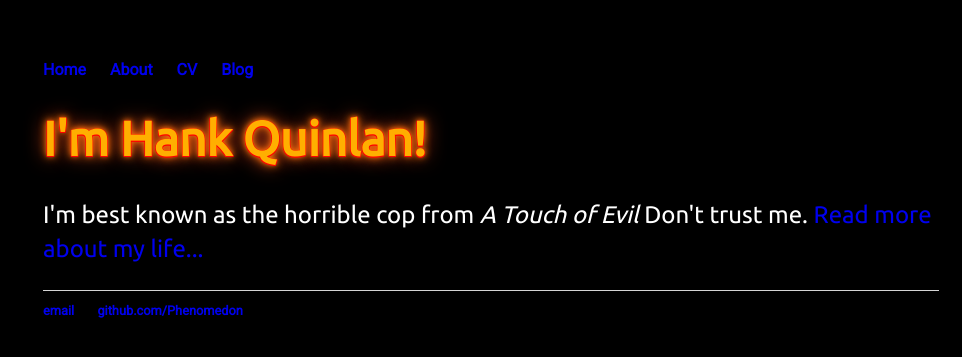
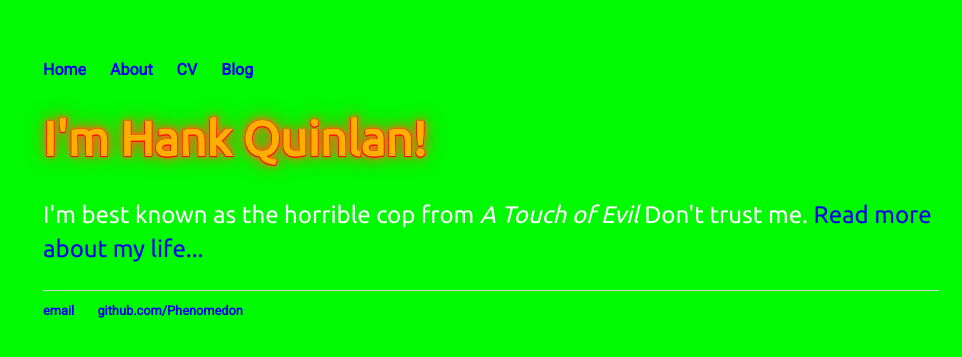
Before and after one commit to Phenomedon/Phenomedon.github.io, a Jekyll site: the page built from index.html, in a window 1280 px wide. Shown: the top 357 px of the page, without its empty margins (149-1111 px from the left). Built offline with Jekyll 4.4.1, drawn with Linux system fonts in a browser that asks for light colours.

Commit message:
Update main.css

```diff
--- a/css/main.css
+++ b/css/main.css
@@ -2,7 +2,7 @@
 
 body {
     font-family: 'Ubuntu', 'Helvetica', 'Sans-Serif';
-    background-color: rgb(0,0,0);
+    background-color: rgb(0,250,0);
     color: white;
     margin: 60px auto;
     width: 70%;
```
